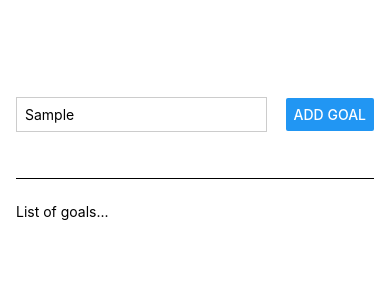
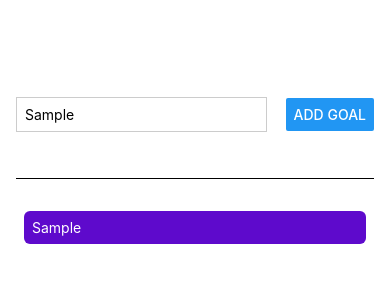
Before and after one commit to blaker859/RNCourse, a React Native app: screen / in a window 390 px wide. Both pictures are taken after typing "Sample" into the empty fields and a click on the button "ADD GOAL". Shown: the top 300 px of the page. Built offline with nearby package versions, Linux system fonts and the light colour scheme.

Commit message:
addGoalHandler was created incorrectly, now onPress  will produce a list of goals

```diff
--- a/App.js
+++ b/App.js
@@ -1,20 +1,55 @@
+// importing state management from React
+import { useState } from "react";
 import { StyleSheet, Text, View, Button, TextInput } from "react-native";
 
 export default function App() {
+  // standard syntax for using state
+  // setting the enteredGoalText "state" with the setEnteredGoalText function
+  const [enteredGoalText, setEnteredGoalText] = useState("");
+
+  //initialized with an empty array because we will want an array of goals later
+  const [courseGoals, setCourseGoals] = useState([]);
+
+  function goalInputHandler(enteredText) {
+    setEnteredGoalText(enteredText);
+  }
+  function addGoalHandler() {
+    // listing all existing course goals and then appending the newly enteredGoalText
+    // setCourseGoals([...courseGoals, enteredGoalText]);
+    //recommended approach to updating state and then outputting it
+    setCourseGoals((currentCourseGoals) => [
+      ...currentCourseGoals,
+      enteredGoalText,
+    ]);
+  }
+
   return (
     <View style={styles.appContainer}>
       <View style={styles.inputContainer}>
-        <TextInput style={styles.textInput} placeholder="Your Course Goal!" />
-        <Button title="Add Goal" />
+        <TextInput
+          style={styles.textInput}
+          placeholder="Your Course Goal!"
+          // if you put () then it will be executed right away when loaded
+          onChangeText={goalInputHandler}
+        />
+        <Button title="Add Goal" onPress={addGoalHandler} />
+        {/* buttons do not have onClick */}
         {/* buttons do not have a style prop you */}
       </View>
       <View style={styles.goalsContainer}>
-        <Text>List of goals...</Text>
+        {courseGoals.map((goal) => (
+          // must add a view to round the corners of the container on iPhone
+          //should add key prop when outputting items of a list
+          <View key={goal} style={styles.goalItem}>
+            <Text style={styles.goalText}>{goal}</Text>
+          </View>
+        ))}
       </View>
     </View>
   );
 }
 
+// styles do not cascade
 const styles = StyleSheet.create({
   appContainer: {
     paddingTop: 50,
@@ -40,4 +75,15 @@
   goalsContainer: {
     flex: 5,
   },
+  goalItem: {
+    margin: 8,
+    padding: 8,
+    // will not round corners in text on iPhones without creating a view
+    borderRadius: 6,
+    backgroundColor: "#5e0acc",
+    // color: "white",
+  },
+  goalText: {
+    color: "white",
+  },
 });
--- a/package.json
+++ b/package.json
@@ -15,7 +15,7 @@
     "react-native": "0.70.5"
   },
   "devDependencies": {
-    "@babel/core": "^7.12.9"
+    "@babel/core": "^7.19.3"
   },
   "private": true
 }
```
Also changed, not shown: 1 other file (tests, documents, lock files or other folders).
